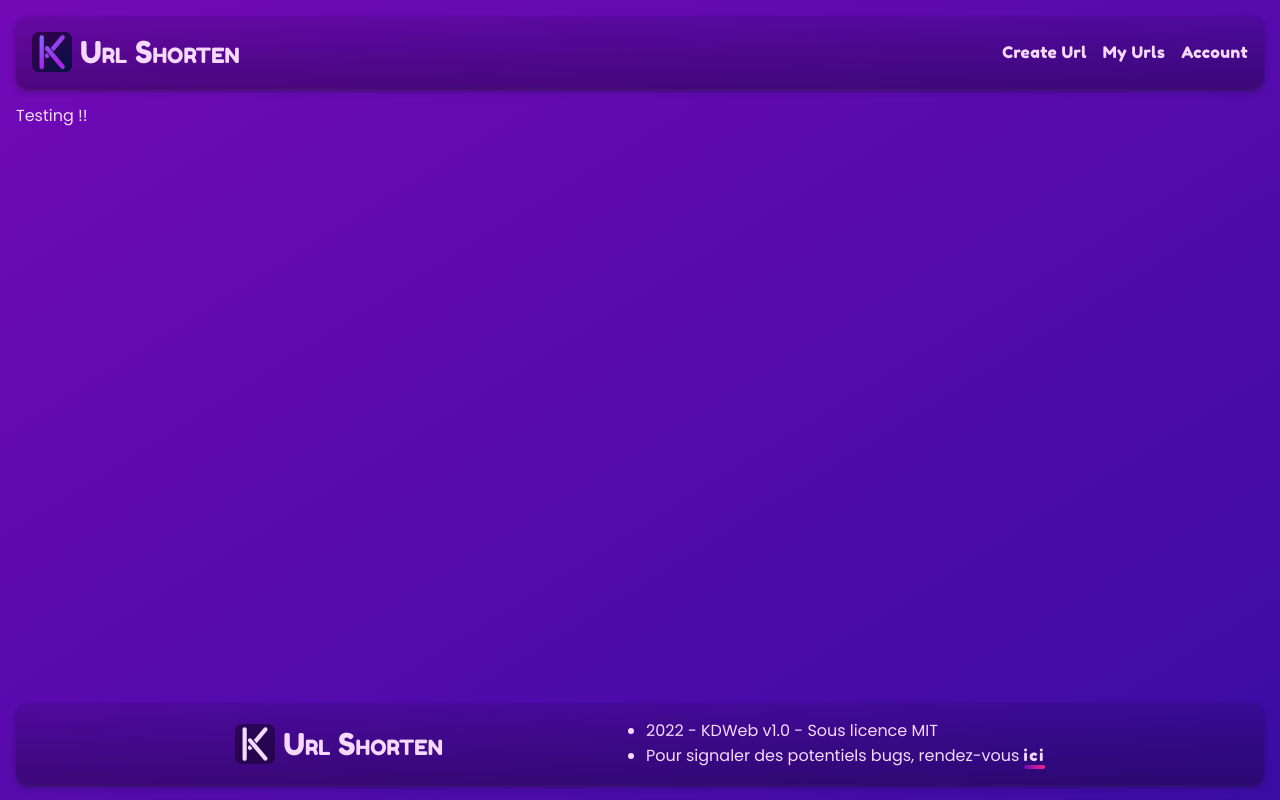
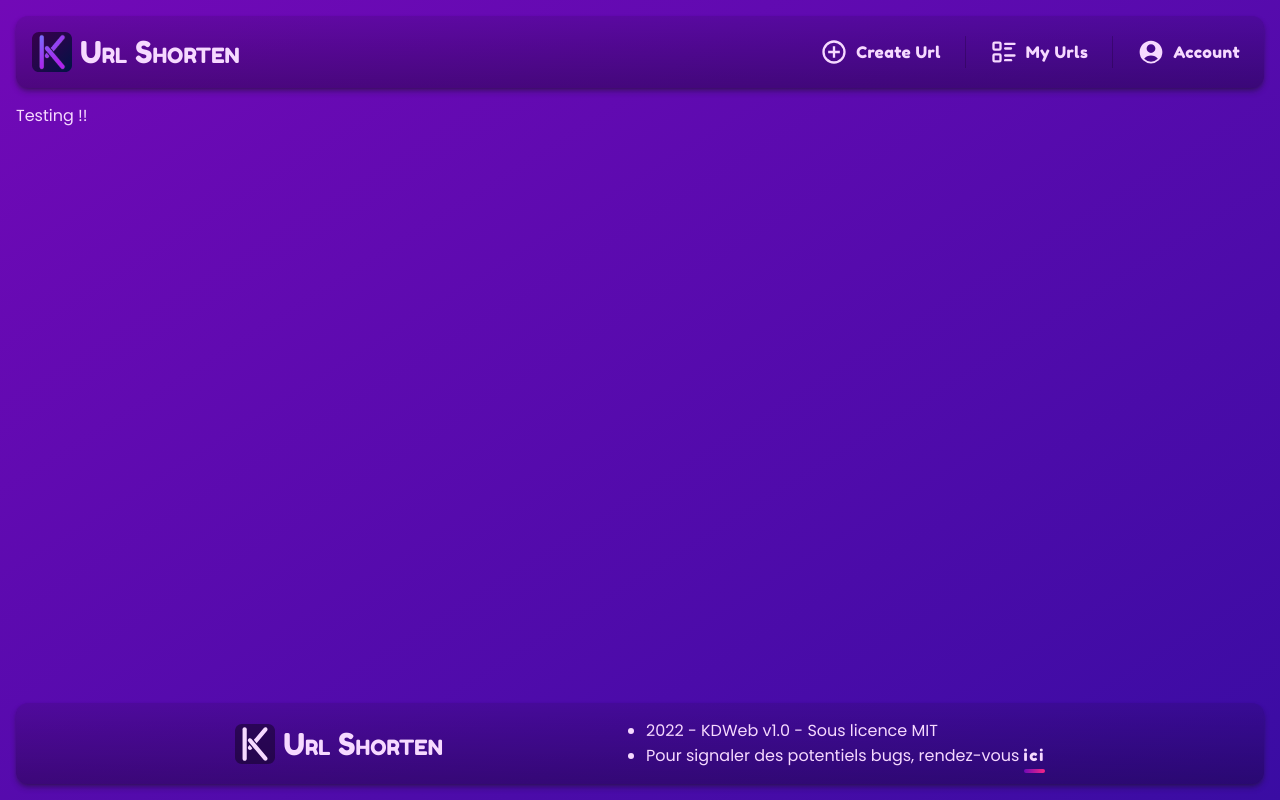
Before and after one commit to KevinDurand974/shorter_url_app, a Next.js app in the folder apps/client/: page / in a window 1280 px wide. Built offline with nearby package versions, Linux system fonts and the light colour scheme.

Commit message:
Add react-icons package, add some icons to navigation

```diff
--- a/apps/client/package.json
+++ b/apps/client/package.json
@@ -17,6 +17,7 @@
 		"next": "12.3.1",
 		"react": "18.2.0",
 		"react-dom": "18.2.0",
+		"react-icons": "^4.7.1",
 		"sass": "^1.55.0"
 	},
 	"devDependencies": {
--- a/apps/client/src/components/Header.tsx
+++ b/apps/client/src/components/Header.tsx
@@ -1,4 +1,8 @@
 import Link from "next/link"
+import { HiUserCircle } from "react-icons/hi2"
+import { TbListDetails } from "react-icons/tb"
+import { RiAddCircleLine } from "react-icons/ri"
+
 import { LogoColors } from "./svg"
 
 const Header = () => {
@@ -13,13 +17,23 @@ const Header = () => {
 
 			<nav className="flex flex-wrap items-center gap-4 font-fredoka tracking-wide">
 				<Link href="/">
-					<a className="custom-underline">Create Url</a>
+					<a className="custom-underline flex flex-wrap items-center gap-2 px-2">
+						<RiAddCircleLine className="h-7 w-7" />
+						Create Url
+					</a>
 				</Link>
+				<div className="h-8 w-[1px] bg-black/20" />
 				<Link href="/">
-					<a className="custom-underline">My Urls</a>
+					<a className="custom-underline flex flex-wrap items-center gap-2 px-2">
+						<TbListDetails className="h-7 w-7" />
+						My Urls
+					</a>
 				</Link>
+				<div className="h-8 w-[1px] bg-black/20" />
 				<Link href="/">
-					<a className="custom-underline">Account</a>
+					<a className="custom-underline flex flex-wrap items-center gap-2 px-2">
+						<HiUserCircle className="h-7 w-7" /> Account
+					</a>
 				</Link>
 			</nav>
 		</header>
--- a/apps/client/src/styles/globals.css
+++ b/apps/client/src/styles/globals.css
@@ -26,6 +26,6 @@ a {
 		@apply bg-gradient-to-b from-black/10 to-black/30 rounded-xl shadow-md shadow-t-alt/40;
 	}
 	.custom-underline {
-		@apply z-10 relative before:absolute before:left-0 before:right-full before:-bottom-1 before:h-1 before:bg-gradient-to-r before:from-gradient-top before:to-accent before:rounded-full hover:before:right-0 before:transition-all before:duration-[0.4s] before:-z-10;
+		@apply z-10 relative before:absolute before:left-0 before:right-full before:-bottom-2 before:h-1 before:bg-gradient-to-r before:from-gradient-top before:to-accent before:rounded-full hover:before:right-0 before:transition-all before:duration-[0.4s] before:-z-10;
 	}
 }
```
Also changed, not shown: 1 other file (tests, documents, lock files or other folders).
